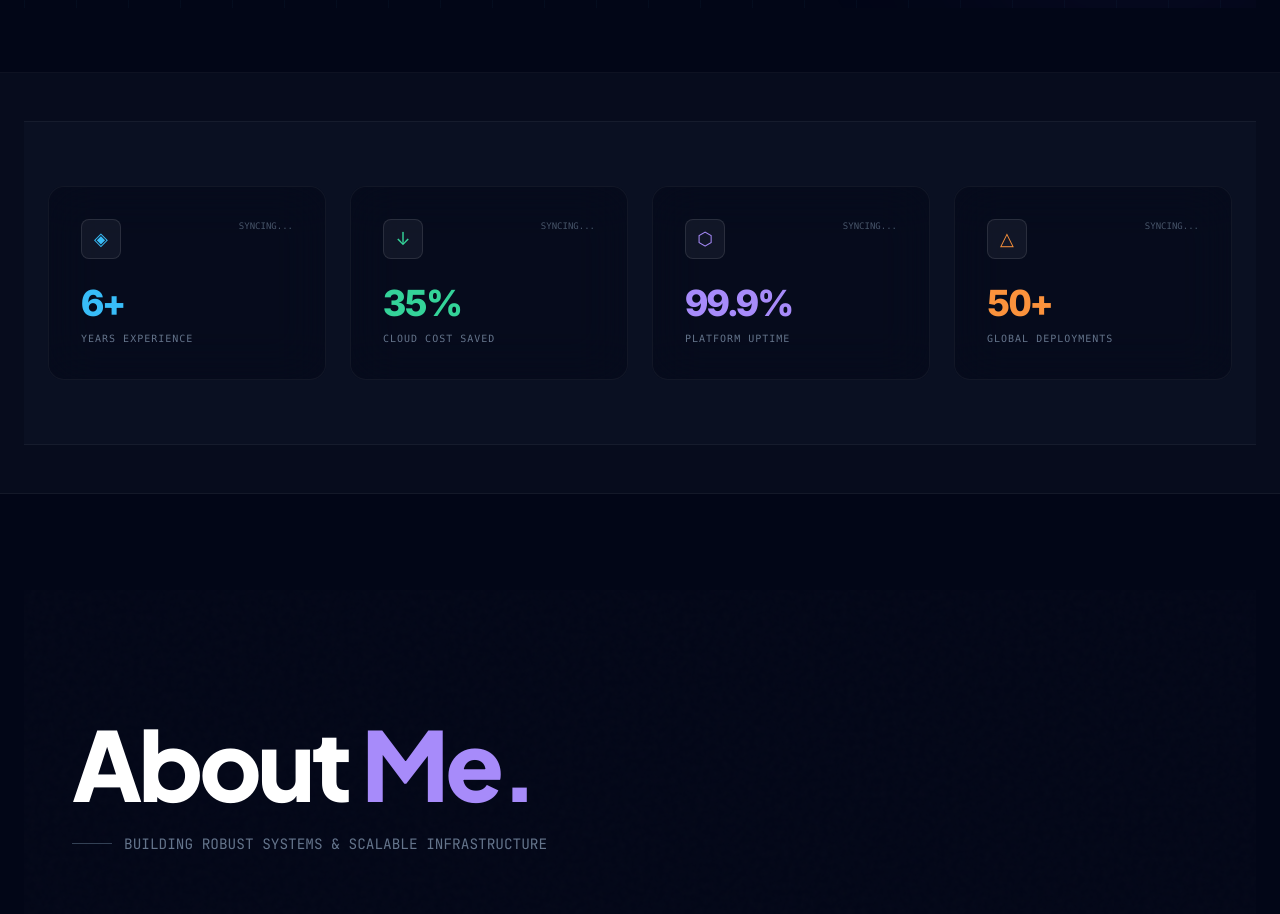
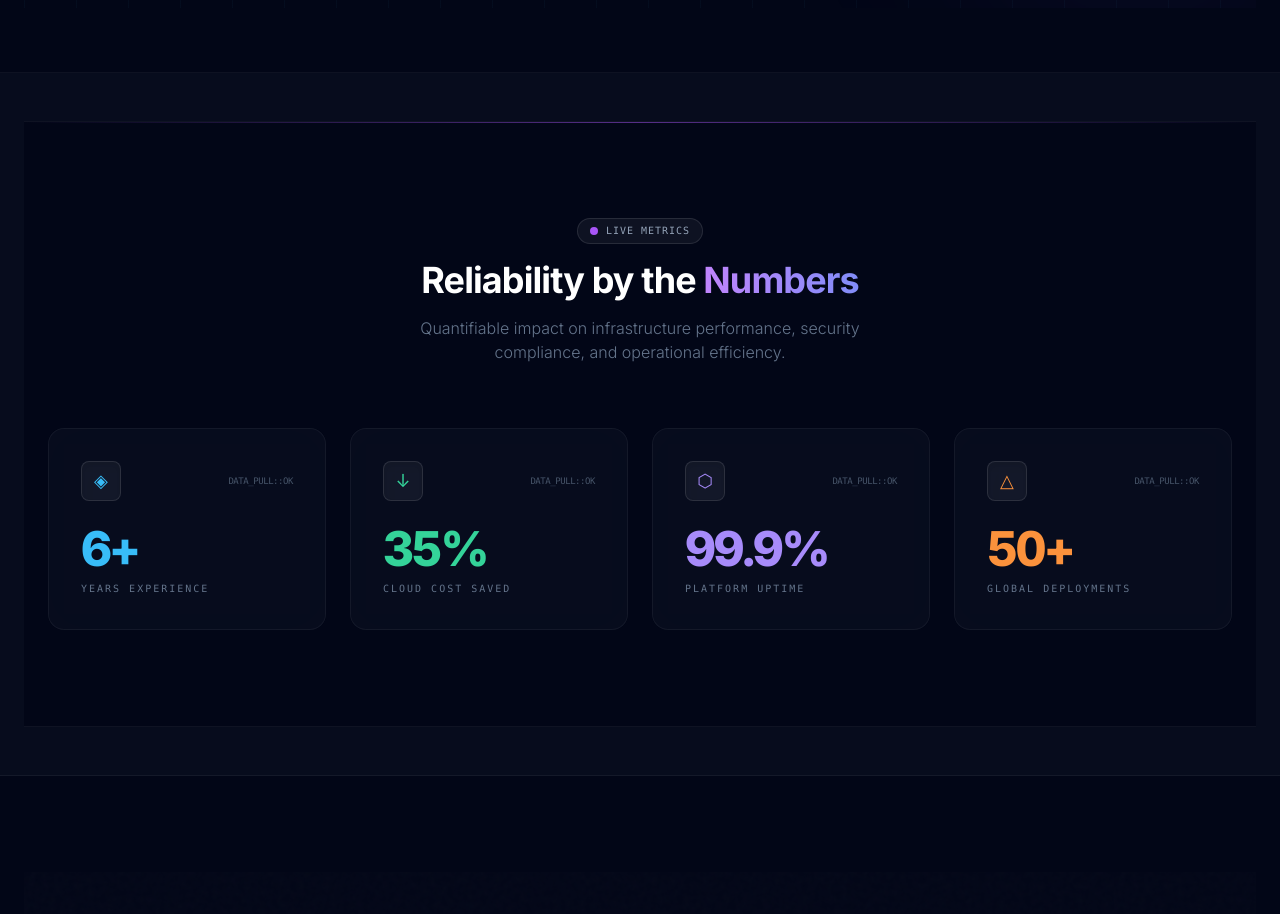
Before and after one commit to nishant-kamal/nishant-portfolio, a Next.js app: page / in a window 1280 px wide. Shown: the part 980-1894 px from the top of the page. Built offline with nearby package versions, Linux system fonts and the light colour scheme; a web font is replaced by a local one.

Commit message:
Update Stats.js

```diff
--- a/components/Stats.js
+++ b/components/Stats.js
@@ -3,10 +3,10 @@
 import { useEffect, useState, useRef } from "react";
 
 const statsData = [
-  { value: 6,      suffix: "+",  label: "Years Experience",    color: "#38bdf8", glow: "rgba(56,189,248,.15)",   icon: "◈" },
-  { value: 35,     suffix: "%",  label: "Cloud Cost Saved",   color: "#34d399", glow: "rgba(52,211,153,.15)",   icon: "↓" },
-  { value: 99.9,   suffix: "%",  label: "Platform Uptime",     color: "#a78bfa", glow: "rgba(167,139,250,.15)",  icon: "⬡" },
-  { value: 50,     suffix: "+",  label: "Global Deployments",  color: "#fb923c", glow: "rgba(251,146,60,.15)",   icon: "△" },
+  { value: 6,      suffix: "+",  label: "Years Experience",    color: "#38bdf8", icon: "◈" },
+  { value: 35,     suffix: "%",  label: "Cloud Cost Saved",    color: "#34d399", icon: "↓" },
+  { value: 99.9,   suffix: "%",  label: "Platform Uptime",      color: "#a78bfa", icon: "⬡" },
+  { value: 50,     suffix: "+",  label: "Global Deployments",  color: "#fb923c", icon: "△" },
 ];
 
 function Counter({ target, suffix, color }) {
@@ -40,19 +40,55 @@ function Counter({ target, suffix, color }) {
 
 export default function Stats() {
   return (
-    <section className="bg-slate-900/40 py-16 text-white border-y border-white/5">
+    <section className="bg-slate-950 py-24 text-white border-y border-white/5 relative overflow-hidden">
+      {/* Background Decoration */}
+      <div className="absolute top-0 left-1/2 -translate-x-1/2 w-full h-px bg-gradient-to-r from-transparent via-purple-500/50 to-transparent" />
+
       <div className="mx-auto max-w-[1300px] px-6">
+
+        {/* New Title Section */}
+        <div className="mb-16 flex flex-col items-center text-center">
+          <div className="inline-flex items-center gap-2 px-3 py-1 rounded-full border border-white/10 bg-white/5 mb-4">
+            <span className="relative flex h-2 w-2">
+              <span className="animate-ping absolute inline-flex h-full w-full rounded-full bg-purple-400 opacity-75"></span>
+              <span className="relative inline-flex rounded-full h-2 w-2 bg-purple-500"></span>
+            </span>
+            <span className="text-[10px] font-mono tracking-widest uppercase text-slate-400">Live Metrics</span>
+          </div>
+
+          <h2 className="text-3xl md:text-4xl font-bold tracking-tight mb-4">
+            Reliability by the <span className="bg-gradient-to-r from-purple-400 to-indigo-400 bg-clip-text text-transparent">Numbers</span>
+          </h2>
+          <p className="text-slate-500 max-w-lg text-sm md:text-base font-light">
+            Quantifiable impact on infrastructure performance, security compliance, and operational efficiency.
+          </p>
+        </div>
+
+        {/* Stats Grid */}
         <div className="grid grid-cols-2 gap-6 lg:grid-cols-4">
           {statsData.map((s) => (
-            <div key={s.label} className="group relative rounded-2xl border border-white/5 bg-slate-950/50 p-8 backdrop-blur-xl transition hover:border-[#a78bfa]/30">
-              <div className="mb-6 flex justify-between">
-                <div className="flex h-10 w-10 items-center justify-center rounded-lg border border-white/10 bg-white/5 text-lg" style={{ color: s.color }}>{s.icon}</div>
-                <div className="font-mono text-[9px] text-slate-600">SYNCING...</div>
+            <div key={s.label} className="group relative rounded-2xl border border-white/5 bg-slate-900/40 p-8 backdrop-blur-xl transition-all duration-300 hover:border-white/20 hover:bg-slate-900/60">
+              {/* Subtle Glow Hover */}
+              <div className="absolute inset-0 rounded-2xl bg-gradient-to-br from-white/5 to-transparent opacity-0 group-hover:opacity-100 transition-opacity" />
+
+              <div className="relative z-10">
+                <div className="mb-6 flex justify-between items-center">
+                  <div className="flex h-10 w-10 items-center justify-center rounded-lg border border-white/10 bg-white/5 text-lg shadow-inner" style={{ color: s.color }}>
+                    {s.icon}
+                  </div>
+                  <div className="font-mono text-[9px] text-slate-600 tracking-tighter group-hover:text-slate-400 transition-colors">
+                    DATA_PULL::OK
+                  </div>
+                </div>
+
+                <div className="mb-2 text-4xl font-extrabold tracking-tighter md:text-5xl">
+                  <Counter target={s.value} suffix={s.suffix} color={s.color} />
+                </div>
+
+                <div className="font-mono text-[10px] tracking-[0.2em] text-slate-500 uppercase font-medium">
+                  {s.label}
+                </div>
               </div>
-              <div className="mb-2 text-4xl font-extrabold tracking-tighter">
-                <Counter target={s.value} suffix={s.suffix} color={s.color} />
-              </div>
-              <div className="font-mono text-[10px] tracking-widest text-slate-500 uppercase">{s.label}</div>
             </div>
           ))}
         </div>
```
